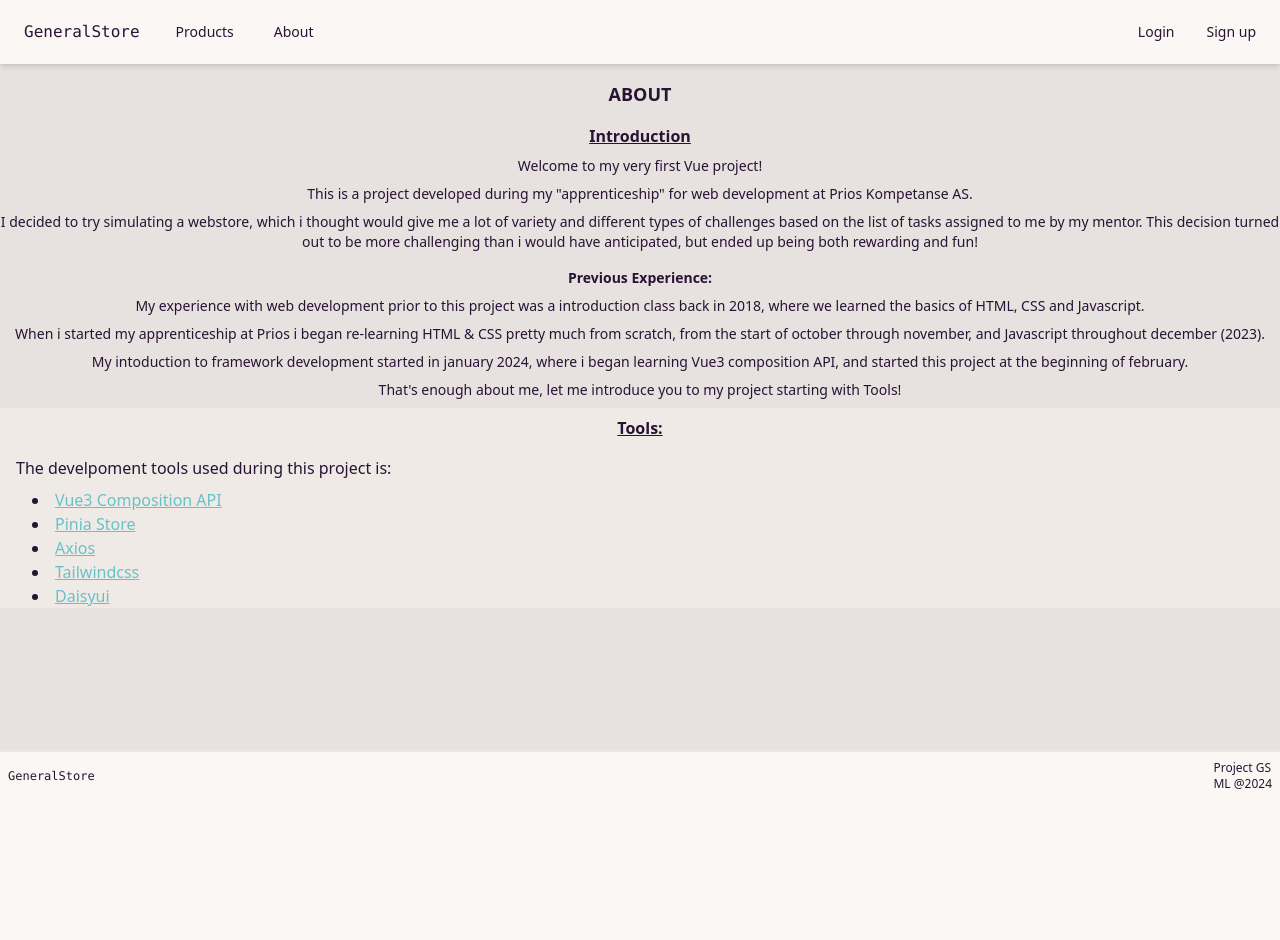
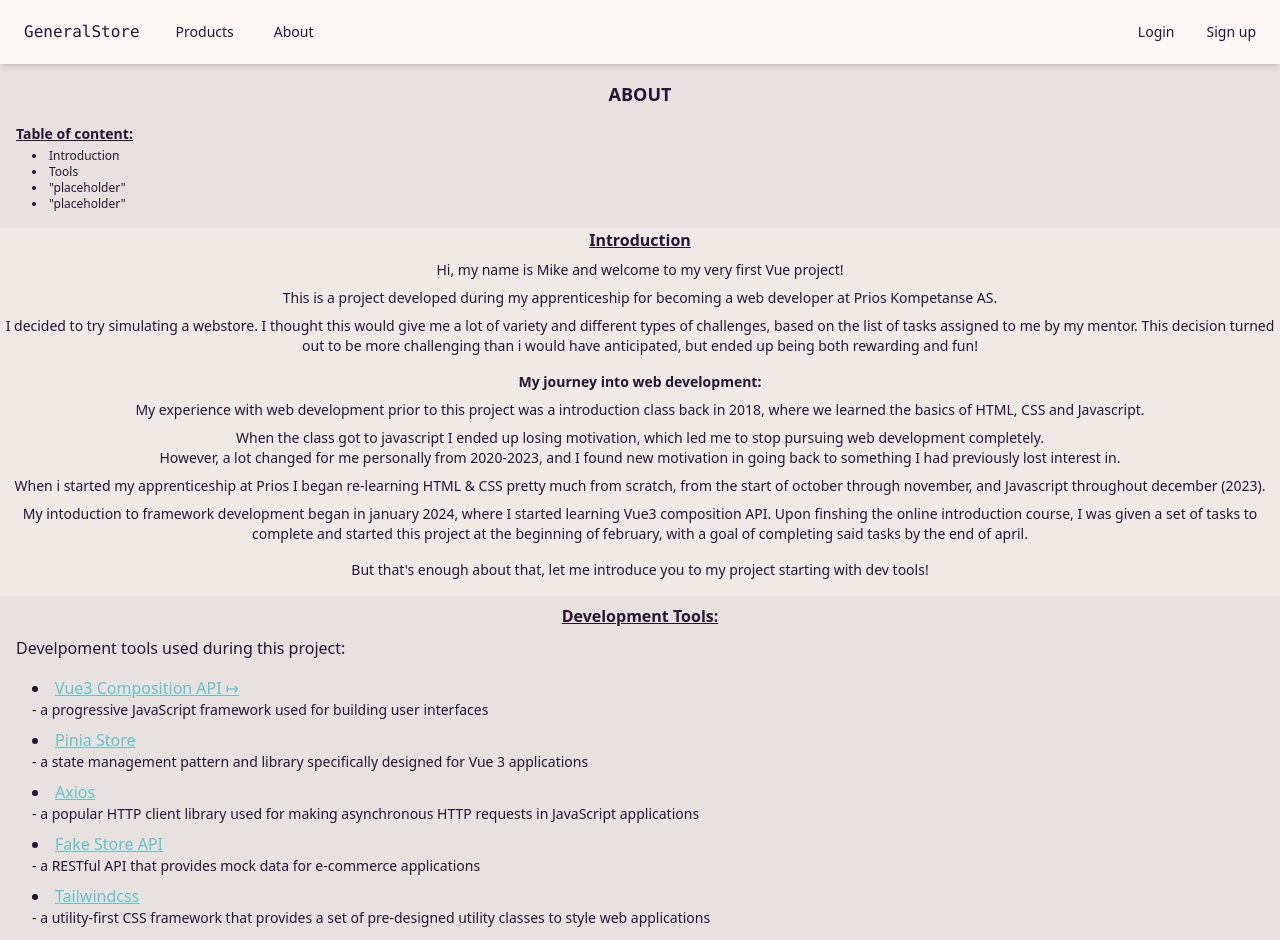
Before and after one commit to Mlaurgaard/vue-prios-term-two, a Vue app: page /about in a window 1280 px wide. Shown: the top 940 px of the page. Before the commit the page ends 800 px from the top, so only its background shows below. Built offline with nearby package versions, Linux system fonts and the light colour scheme.

Commit message:
Updated AboutView.vue
More content added, introduction almost finished.
Formulation fixes and added a few missing links.

```diff
--- a/src/views/AboutView.vue
+++ b/src/views/AboutView.vue
@@ -1,50 +1,80 @@
 <template>
+  <!-- Title -->
   <h1 class="mx-auto my-4 font-bold text-lg">ABOUT</h1>
-  <div class="flex flex-col w-full bg-base-300">
+  <!-- Table of Content -->
+  <div class="mb-4">
+    <div class="ml-4 mb-1 text-sm font-bold underline">Table of content:</div>
+    <li class="ml-8 text-xs">Introduction</li>
+    <li class="ml-8 text-xs">Tools</li>
+    <li class="ml-8 text-xs">"placeholder"</li>
+    <li class="ml-8 text-xs">"placeholder"</li>
+  </div>
+  <!-- Intro Container -->
+  <div class="flex flex-col w-full bg-base-200">
+    <!-- Intro Title -->
     <div class="ml-4 md:mx-auto font-bold underline"><p>Introduction</p></div>
+    <!-- Intro content -->
     <div class="ml-4 md:mx-auto text-sm md:text-center font-bolder">
-      <p class="my-2">Welcome to my very first Vue project!</p>
+      <p class="my-2">
+        Hi, my name is Mike and welcome to my very first Vue project!
+      </p>
       <p>
-        This is a project developed during my "apprenticeship" for web
-        development at Prios Kompetanse AS.
+        This is a project developed during my apprenticeship for becoming a web
+        developer at Prios Kompetanse AS.
       </p>
       <p class="my-2 mb-4">
-        I decided to try simulating a webstore, which i thought would give me a
-        lot of variety and different types of challenges based on the list of
+        I decided to try simulating a webstore. I thought this would give me a
+        lot of variety and different types of challenges, based on the list of
         tasks assigned to me by my mentor. This decision turned out to be more
         challenging than i would have anticipated, but ended up being both
         rewarding and fun!
       </p>
-      <h2 class="font-bold text-sm">Previous Experience:</h2>
+      <h2 class="font-bold text-sm">My journey into web development:</h2>
       <p class="my-2">
         My experience with web development prior to this project was a
         introduction class back in 2018, where we learned the basics of HTML,
         CSS and Javascript.
       </p>
+      <p class="mt-2">
+        When the class got to javascript I ended up losing motivation, which led
+        me to stop pursuing web development completely.
+      </p>
+      <p class="mb-2">
+        However, a lot changed for me personally from 2020-2023, and I found new
+        motivation in going back to something I had previously lost interest in.
+      </p>
       <p class="my-2">
-        When i started my apprenticeship at Prios i began re-learning HTML & CSS
+        When i started my apprenticeship at Prios I began re-learning HTML & CSS
         pretty much from scratch, from the start of october through november,
         and Javascript throughout december (2023).
       </p>
       <p class="my-2">
-        My intoduction to framework development started in january 2024, where i
-        began learning Vue3 composition API, and started this project at the
-        beginning of february.
+        My intoduction to framework development began in january 2024, where I
+        started learning Vue3 composition API. Upon finshing the online
+        introduction course, I was given a set of tasks to complete and started
+        this project at the beginning of february, with a goal of completing
+        said tasks by the end of april.
       </p>
-      <p class="my-2">
-        That's enough about me, let me introduce you to my project starting with
-        Tools!
+      <p class="my-4">
+        But that's enough about that, let me introduce you to my project
+        starting with dev tools!
       </p>
     </div>
-    <div class="flex flex-col w-full bg-base-200">
-      <h1 class="ml-4 my-2 md:mx-auto font-bold underline">Tools:</h1>
-      <p class="ml-4 my-2">
-        The develpoment tools used during this project is:
-      </p>
+    <!-- Dev Tools Container -->
+    <div class="flex flex-col w-full bg-base-300">
+      <!-- Title -->
+      <h1 class="ml-4 my-2 md:mx-auto font-bold underline">
+        Development Tools:
+      </h1>
+      <p class="ml-4 mb-4">Develpoment tools used during this project:</p>
+      <!-- List of links -->
       <li class="ml-8">
         <a class="btn-link underline" href="https://vuejs.org/" target="_blank"
-          >Vue3 Composition API
+          >Vue3 Composition API &RightTeeArrow;
         </a>
+        <p class="text-sm mb-2">
+          - a progressive JavaScript framework used for building user interfaces
+        </p>
       </li>
       <li class="ml-8">
         <a
@@ -53,6 +83,10 @@
           target="_blank"
           >Pinia Store
         </a>
+        <p class="text-sm mb-2">
+          - a state management pattern and library specifically designed for Vue
+          3 applications
+        </p>
       </li>
       <li class="ml-8">
         <a
@@ -61,6 +95,21 @@
           target="_blank"
           >Axios
         </a>
+        <p class="text-sm mb-2">
+          - a popular HTTP client library used for making asynchronous HTTP
+          requests in JavaScript applications
+        </p>
+      </li>
+      <li class="ml-8">
+        <a
+          class="btn-link underline"
+          href="https://fakestoreapi.com/"
+          target="_blank"
+          >Fake Store API
+        </a>
+        <p class="text-sm mb-2">
+          - a RESTful API that provides mock data for e-commerce applications
+        </p>
       </li>
       <li class="ml-8">
         <a
@@ -69,14 +118,21 @@
           target="_blank"
           >Tailwindcss
         </a>
+        <p class="text-sm mb-2">
+          - a utility-first CSS framework that provides a set of pre-designed
+          utility classes to style web applications
+        </p>
       </li>
       <li class="ml-8">
         <a
           class="btn-link underline"
           href="https://daisyui.com/"
           target="_blank"
-          >Daisyui
+          >DaisyUI
         </a>
+        <p class="text-sm mb-2">
+          - a UI component library built on top of Tailwind CSS
+        </p>
       </li>
     </div>
   </div>
```
